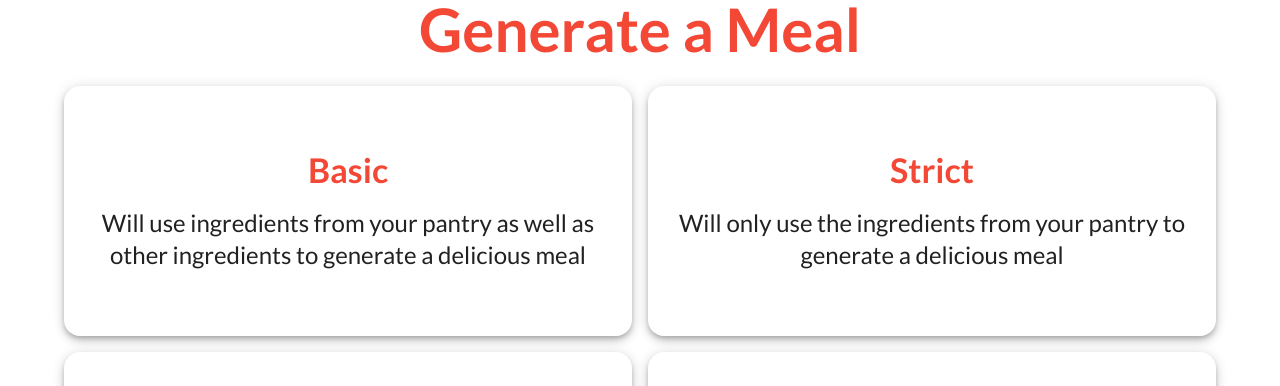
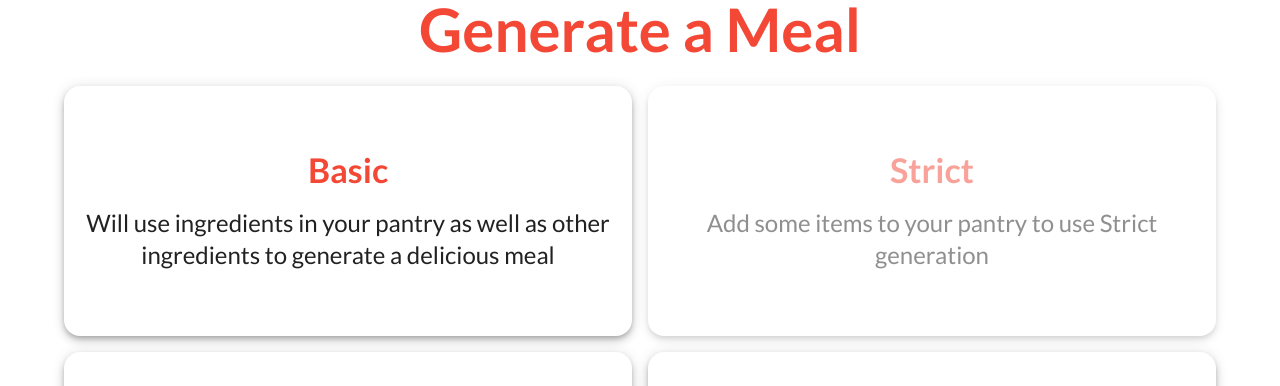
Before and after one commit to UOA-CS732-SE750-Students-2024/project-group-teal-turtles, a Next.js app in the folder frontend/: page /dashboard in a window 1280 px wide. Shown: the part 130-516 px from the top of the page. Built offline with nearby package versions, Linux system fonts and the light colour scheme; no server answers; sample sign-in values are in the browser's storage.

Commit message:
feat: disabled dashboard strict card

```diff
--- a/frontend/src/components/DashboardGenerationPanel/DashboardGenerationPanel.jsx
+++ b/frontend/src/components/DashboardGenerationPanel/DashboardGenerationPanel.jsx
@@ -1,5 +1,6 @@
 import DashboardGenerationCard from "@/components/DashboardGenerationPanel/DashboardGenerationCard";
-import { Grid, Paper, Typography, Box } from "@mui/material";
+import useDataStore from "@/lib/store";
+import { Box, Grid } from "@mui/material";
 import { useRouter } from "next/navigation";
 
 function DashboardGenerationPanel() {
@@ -24,22 +25,33 @@ function DashboardGenerationPanel() {
 		}
 	};
 	const router = useRouter();
+	const { userIngredients } = useDataStore();
 
 	return (
 		<Grid container spacing={2} sx={{ mb: "2vh" }}>
 			<Grid item xs={6}>
 				<DashboardGenerationCard
 					header="Basic"
-					description="Will use ingredients from your pantry as well as other ingredients to generate a delicious meal"
+					description="Will use ingredients in your pantry as well as other ingredients to generate a delicious meal"
 					onClick={() => handleButtonPress("Basic")}
 				/>
 			</Grid>
 			<Grid item xs={6}>
-				<DashboardGenerationCard
-					header="Strict"
-					description="Will only use the ingredients from your pantry to generate a delicious meal"
-					onClick={() => handleButtonPress("Strict")}
-				/>
+				{userIngredients && userIngredients.length > 0 ? (
+					<DashboardGenerationCard
+						header="Strict"
+						description="Will use only the ingredients in your pantry to generate a delicious meal"
+						onClick={() => handleButtonPress("Strict")}
+					/>
+				) : (
+					<Box sx={{ opacity: 0.5 }}>
+						<DashboardGenerationCard
+							header="Strict"
+							description="Add some items to your pantry to use Strict generation"
+							onClick={() => {}}
+						/>
+					</Box>
+				)}
 			</Grid>
 			<Grid item xs={6}>
 				<DashboardGenerationCard
```
